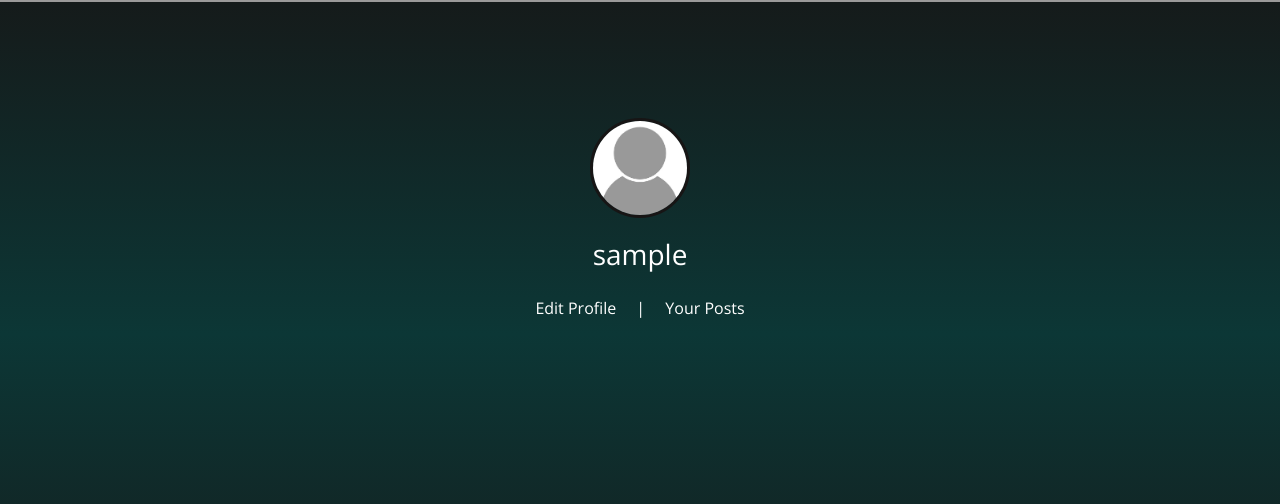
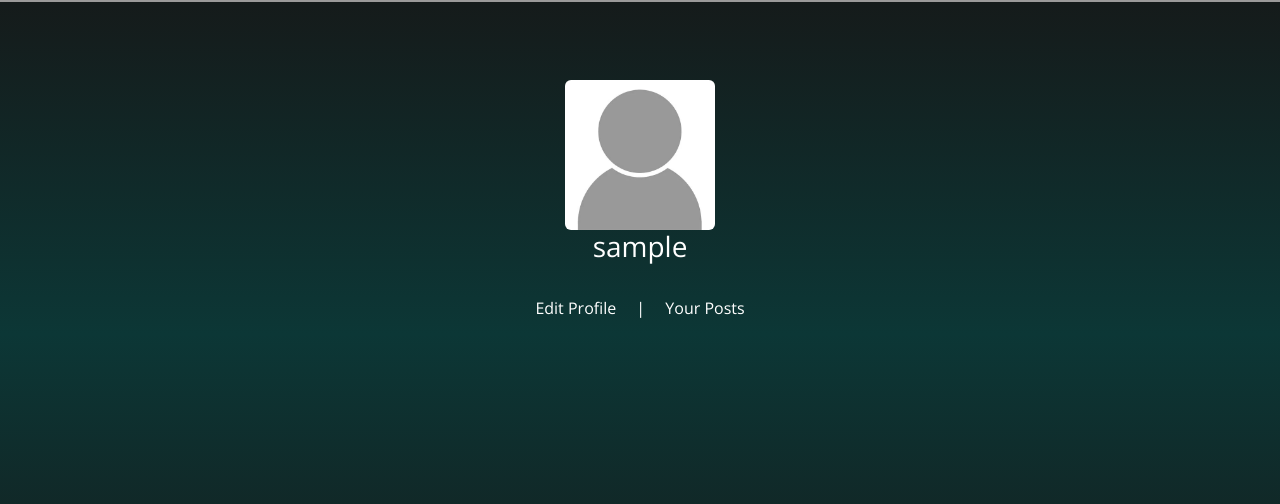
Before and after one commit to j0hanz/tech-corner-website, a Django app: page /userprofile/profile/ in a window 1280 px wide. Shown: the part 66-570 px from the top of the page. Run offline with Django 4.2, Linux system fonts and the light colour scheme; the visitor is signed in with stand-in values (Sample User, id 1); data comes from the database, SQL or seed files in the repository.

Commit message:
updated style on image

```diff
--- a/userprofile/templates/userprofile/profile_page.html
+++ b/userprofile/templates/userprofile/profile_page.html
@@ -4,18 +4,18 @@
     <div class="profile-info">
       {% if user_profile.profile_image %}
       <img
-        class="rounded-circle img-fluid img-profile-page"
+        class="rounded img-fluid img-view-profile"
         src="{{ user_profile.profile_image.url }}"
         alt="Profile Image"
       />
       {% else %}
       <img
-        class="rounded-circle img-fluid img-profile-page"
+        class="rounded img-fluid img-view-profile"
         src="/static/images/nobody.webp"
         alt="Placeholder Image"
       />
       {% endif %}
-      <h3>{{ request.user.username }}</h3>
+      <h3 class="mb-3">{{ request.user.username }}</h3>
       <div class="pt-3">
         <a href="{% url 'edit_profile' %}" class="mx-3">Edit Profile</a>
         <span>|</span>
```
